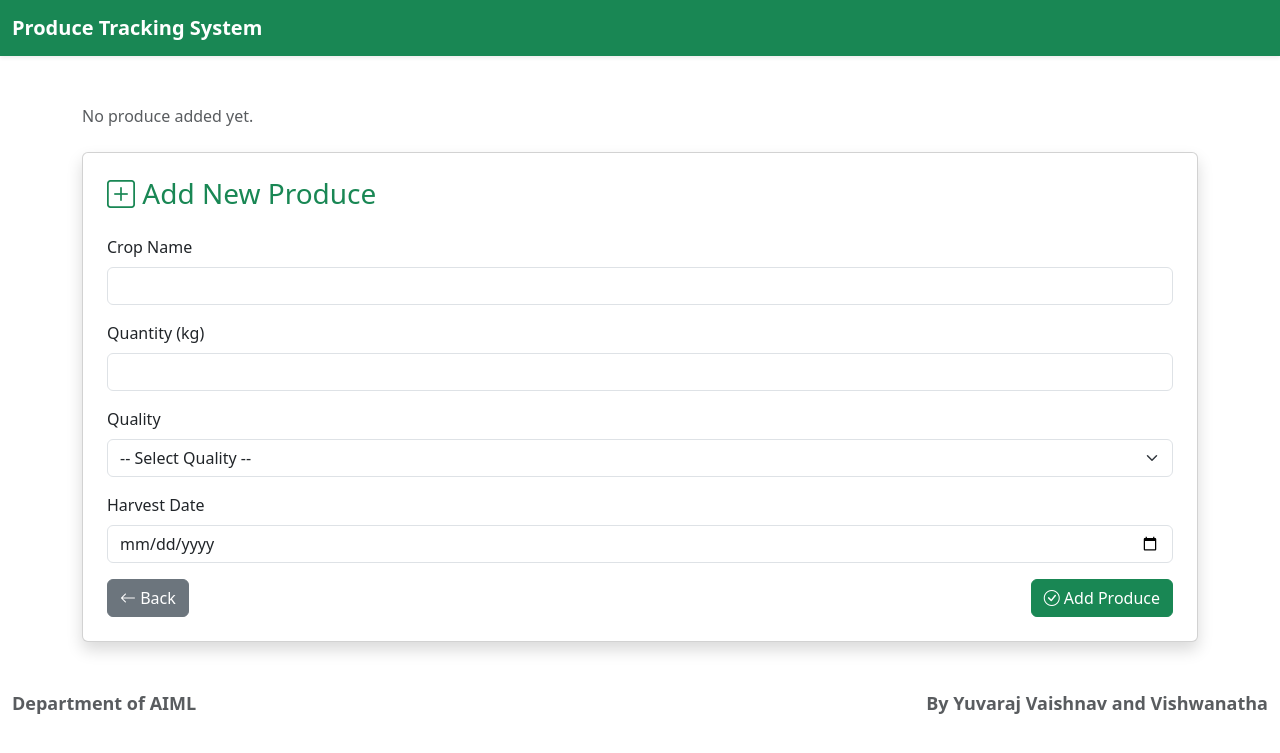
After one commit to Rayala-64/DBMS-Farmer-Produce-Tracking, a Flask app: page /farmer/view-produce in a window 1280 px wide. The commit adds this page. Shown: the top 753 px of the page. Run offline with Flask 3, Linux system fonts and the light colour scheme.

Commit message:
Added view_produce.html and updated dashboard

```diff
--- a/backend/app.py
+++ b/backend/app.py
@@ -3,6 +3,7 @@ import mysql.connector
 from werkzeug.security import generate_password_hash, check_password_hash
 import os
 import re
+from flask import url_for
 
 # ---------------- APP CONFIG ----------------
 BASE_DIR = os.path.dirname(os.path.dirname(os.path.abspath(__file__)))
@@ -68,6 +69,18 @@ def register():
             (name, email, hashed_password, role)
         )
         conn.commit()
+
+        user_id = cur.lastrowid  # 🔥 important
+
+        if role == "Farmer":
+            cur.execute(
+                """
+                INSERT INTO farmers (user_id, farmer_name, contact_no)
+                VALUES (%s, %s, %s)
+                """,
+                (user_id, name, "NOT_PROVIDED")
+            )
+        conn.commit()
         flash("Registration successful. Please login.", "success")
         return redirect('/login')
 
@@ -80,7 +93,6 @@ def register():
 
     return redirect("/login")
 
-# ---------------- LOGIN ----------------
 @app.route("/login", methods=["GET", "POST"])
 def login():
     if request.method == "GET":
@@ -91,7 +103,7 @@ def login():
 
     if not email or not password:
         flash("Email and password are required", "danger")
-        return redirect('/login')
+        return redirect(url_for("login"))
 
     conn = get_db_connection()
     cur = conn.cursor(dictionary=True)
@@ -106,39 +118,116 @@ def login():
     )
 
     user = cur.fetchone()
+
+    if not user or not check_password_hash(user["password"], password):
+        cur.close()
+        conn.close()
+        flash("Invalid email or password", "danger")
+        return redirect(url_for("login"))
+
+    # ---------------- SESSION SETUP ----------------
+    session.clear()
+    user_id = user["user_id"]
+    role = user["role"].lower()   # normalize once
+
+    session["user_id"] = user_id
+    session["role"] = role
+
+    # ---------------- FARMER PROFILE FAILSAFE ----------------
+    if role == "farmer":
+        cur.execute(
+            "SELECT farmer_id FROM farmers WHERE user_id = %s",
+            (user_id,)
+        )
+        farmer = cur.fetchone()
+
+        if not farmer:
+            cur.execute(
+                """
+                INSERT INTO farmers (user_id, farmer_name, contact_no)
+                VALUES (%s, %s, %s)
+                """,
+                (user_id, "UNKNOWN", "NOT_PROVIDED")
+            )
+            conn.commit()
+
     cur.close()
     conn.close()
 
-    if user and check_password_hash(user["password"], password):
-        session["user_id"] = user["user_id"]
-        session["role"] = user["role"]
-        print("ROLE FROM DB:", user["role"])
+    flash("Login successful", "success")
 
-        flash("Login successful", "success")
+    role_route_map = {
+        "farmer": "/farmer/dashboard",
+        "retailer": "/retailer/dashboard",
+        "warehouse manager": "/warehouse/dashboard",
+        "logistics operator": "/logistics/dashboard"
+    }
 
-        role_route_map = {
-            "Farmer": "/farmer/dashboard",
-            "Retailer": "/retailer/dashboard",
-            "Warehouse Manager": "/warehouse/dashboard",
-            "Logistics Operator": "/logistics/dashboard"
-        }
-
-        return redirect(role_route_map[user["role"]])
-
-    flash("Invalid email or password", "danger")
-    print("FORM DATA:", request.form)
-    return redirect('/login')
-
+    return redirect(role_route_map[role])
 
 
 
 # ---------------- DASHBOARDS ----------------
 @app.route("/farmer/dashboard")
 def farmer_dashboard():
-    if 'user_id' not in session or session.get('role') != 'Farmer':
+    if session.get('role') != 'farmer':
         flash("Unauthorized access", "danger")
-        return redirect('/login')
+        return redirect(url_for("login"))
+
     return render_template('farmer/farmer_dashboard.html')
+
+@app.route("/farmer/add-produce", methods=["GET", "POST"])
+def add_produce():
+    if session.get("role") != "farmer":
+        flash("Unauthorized access", "danger")
+        return redirect(url_for("login"))
+
+    if request.method == "POST":
+        user_id = session["user_id"]
+
+        crop = request.form["crop_name"]
+        quantity = request.form["quantity"]
+        quality = request.form["quality"]
+        harvest_date = request.form["harvest_date"]
+
+        db = get_db_connection()
+        cur = db.cursor(dictionary=True)
+
+        # get farmer_id using user_id
+        cur.execute(
+            "SELECT farmer_id FROM farmers WHERE user_id = %s",
+            (user_id,)
+        )
+        farmer = cur.fetchone()
+
+        if not farmer:
+            flash("Farmer profile not found", "danger")
+            return redirect(url_for("farmer_dashboard"))
+
+        farmer_id = farmer["farmer_id"]
+
+        cur.execute(
+            """
+            INSERT INTO produce (farmer_id, crop_name, quantity, quality, harvest_date)
+            VALUES (%s, %s, %s, %s, %s)
+            """,
+            (farmer_id, crop, quantity, quality, harvest_date)
+        )
+
+        db.commit()
+        cur.close()
+        db.close()
+
+        flash("Produce added successfully", "success")
+        return redirect(url_for("farmer_dashboard"))
+
+    return render_template("farmer/add_produce.html")
+
+
+@app.route("/farmer/view-produce")
+def view_produce():
+    return render_template("farmer/view_produce.html")
+
 
 @app.route("/retailer/dashboard")
 def retailer_dashboard():
@@ -166,7 +255,7 @@ def logistics_dashboard():
 def logout():
     session.clear()
     flash("Logged out successfully", "info")
-    return redirect("/login")
+    return redirect(url_for("login"))
 
 # ---------------- RUN ----------------
 if __name__ == "__main__":
--- a/templates/farmer/farmer_dashboard.html
+++ b/templates/farmer/farmer_dashboard.html
@@ -49,7 +49,7 @@
                     <div class="icon-box"><i class="bi bi-plus-square"></i></div>
                     <h5 class="mt-3">Add New Produce</h5>
                     <p class="text-muted small">Enter crop details, quantity, quality, and harvest date.</p>
-                    <a href="#" class="btn btn-success w-100">Add Produce</a>
+                    <a href="/farmer/add-produce" class="btn btn-success w-100">Add Produce</a>
                 </div>
             </div>
 
@@ -101,7 +101,7 @@
                     <div class="icon-box"><i class="bi bi-box-arrow-right"></i></div>
                     <h5 class="mt-3">Logout</h5>
                     <p class="text-muted small">Sign out securely from your dashboard.</p>
-                    <a href="../login.html" class="btn btn-success w-100">Logout</a>
+                    <a href="{{ url_for('logout') }}" class="btn btn-success w-100">Logout</a>
                 </div>
             </div>
         </div>
--- /dev/null
+++ b/templates/farmer/view_produce.html
@@ -0,0 +1,122 @@
+<!DOCTYPE html>
+<html lang="en">
+<head>
+    <meta charset="UTF-8" />
+    <title>My Produce</title>
+
+    <!-- Bootstrap CSS -->
+    <link href="https://cdn.jsdelivr.net/npm/bootstrap@5.3.0/dist/css/bootstrap.min.css" rel="stylesheet" />
+
+    <!-- Bootstrap Icons -->
+    <link href="https://cdn.jsdelivr.net/npm/bootstrap-icons@1.10.5/font/bootstrap-icons.css" rel="stylesheet" />
+
+    <!-- Custom Styles -->
+    <link rel="stylesheet" href="{{ url_for('static', filename='styles.css') }}">
+</head>
+
+<body>
+<nav class="navbar navbar-expand-lg navbar-dark bg-success shadow-sm">
+    <div class="container-fluid">
+        <a class="navbar-brand fw-bold" href="/farmer/dashboard">
+            Produce Tracking System
+        </a>
+    </div>
+</nav>
+
+<div class="container mt-5">
+
+    <!-- FLASH MESSAGES -->
+    {% with messages = get_flashed_messages(with_categories=true) %}
+        {% if messages %}
+            {% for category, message in messages %}
+                <div class="alert alert-{{ category }} alert-dismissible fade show" role="alert">
+                    {{ message }}
+                    <button type="button" class="btn-close" data-bs-dismiss="alert"></button>
+                </div>
+            {% endfor %}
+        {% endif %}
+    {% endwith %}
+
+    <!-- PRODUCE TABLE -->
+    {% if produce_list %}
+    <table class="table table-bordered table-striped">
+        <thead class="table-success">
+            <tr>
+                <th>Crop</th>
+                <th>Quantity (kg)</th>
+                <th>Quality</th>
+                <th>Harvest Date</th>
+            </tr>
+        </thead>
+        <tbody>
+            {% for p in produce_list %}
+            <tr>
+                <td>{{ p.crop_name }}</td>
+                <td>{{ p.quantity }}</td>
+                <td>{{ p.quality }}</td>
+                <td>{{ p.harvest_date }}</td>
+            </tr>
+            {% endfor %}
+        </tbody>
+    </table>
+    {% else %}
+    <p class="text-muted">No produce added yet.</p>
+    {% endif %}
+
+    <!-- ADD NEW PRODUCE FORM -->
+    <div class="card shadow p-4 mt-4">
+        <h3 class="text-success mb-4">
+            <i class="bi bi-plus-square"></i> Add New Produce
+        </h3>
+
+        <form method="POST" action="/farmer/add-produce">
+            <div class="mb-3">
+                <label class="form-label">Crop Name</label>
+                <input type="text" name="crop_name" class="form-control" required>
+            </div>
+
+            <div class="mb-3">
+                <label class="form-label">Quantity (kg)</label>
+                <input type="number" name="quantity" class="form-control" required>
+            </div>
+
+            <div class="mb-3">
+                <label class="form-label">Quality</label>
+                <select name="quality" class="form-select" required>
+                    <option value="">-- Select Quality --</option>
+                    <option value="A">A (Best)</option>
+                    <option value="B">B (Average)</option>
+                    <option value="C">C (Low)</option>
+                </select>
+            </div>
+
+            <div class="mb-3">
+                <label class="form-label">Harvest Date</label>
+                <input type="date" name="harvest_date" class="form-control" required>
+            </div>
+
+            <div class="d-flex justify-content-between">
+                <a href="/farmer/dashboard" class="btn btn-secondary">
+                    <i class="bi bi-arrow-left"></i> Back
+                </a>
+
+                <button type="submit" class="btn btn-success">
+                    <i class="bi bi-check-circle"></i> Add Produce
+                </button>
+            </div>
+        </form>
+    </div>
+</div>
+
+<!-- FOOTER -->
+<footer class="container-fluid mt-5 mb-3 text-muted">
+    <div class="d-flex justify-content-between" style="font-size: 18px; font-weight: bold;">
+        <div class="fw-semibold">Department of AIML</div>
+        <div>By Yuvaraj Vaishnav and Vishwanatha</div>
+    </div>
+</footer>
+
+<!-- Bootstrap JS -->
+<script src="https://cdn.jsdelivr.net/npm/bootstrap@5.3.0/dist/js/bootstrap.bundle.min.js"></script>
+</body>
+</html>
--- a/templates/index.html
+++ b/templates/index.html
@@ -52,11 +52,11 @@
             <ul class="navbar-nav ms-auto">
 
                 <li class="nav-item">
-                    <a class="nav-link" href="/register">Register</a>
+                    <a class="nav-link" href="{{ url_for('register') }}">Register</a>
                 </li>
 
                 <li class="nav-item">
-                    <a class="nav-link" href="/login">Login</a>
+                    <a class="nav-link" href="{{ url_for('login') }}">Login</a>
                 </li>
 
                 <li class="nav-item">
--- a/templates/login.html
+++ b/templates/login.html
@@ -48,7 +48,7 @@
             <i class="bi bi-box-arrow-in-right"></i> Login
         </h3>
 
-        <form action="/login" method="POST">
+        <form action="{{ url_for('login') }}" method="POST">
             <div class="mb-3">
                 <label class="form-label">Email ID</label>
                 <input type="email" class="form-control" name="email" placeholder="example@gmail.com" required>
```
Also changed, not shown: templates/farmer/add_produce.html (added, +99 -0 lines), templates/farmer/farmer_profile.html (added), templates/farmer/track_shipments.html (added).
